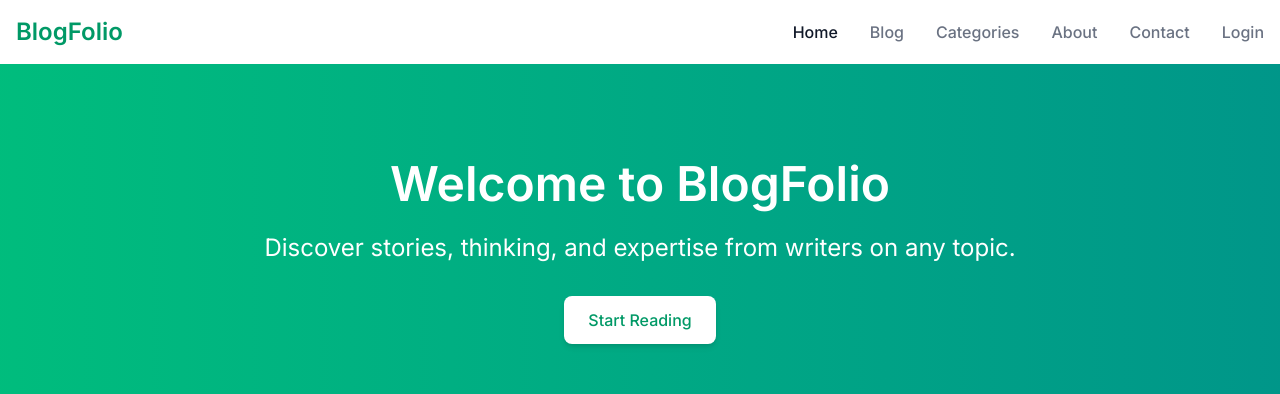
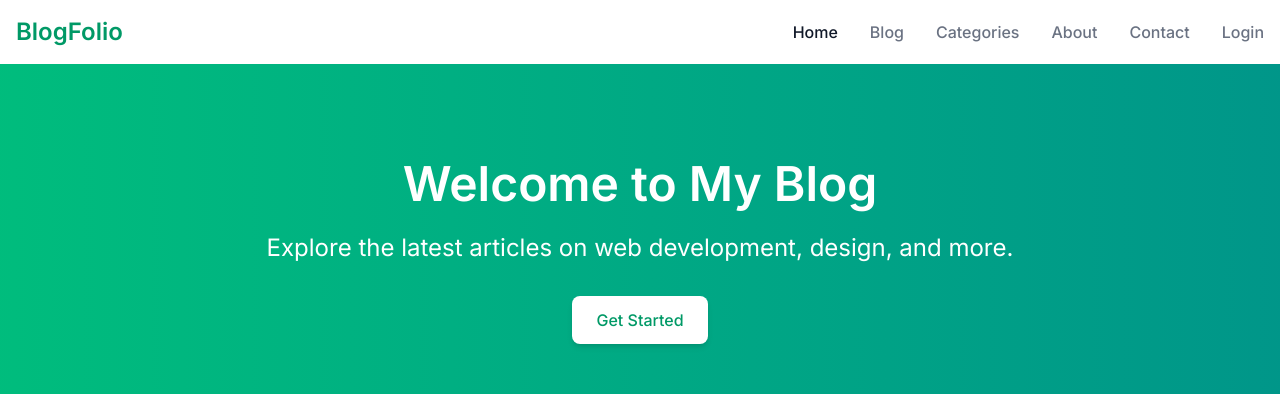
Before and after one commit to TinzarTun/react-app, a React (Vite) app: page / in a window 1280 px wide. Shown: the top 394 px of the page. Built offline with nearby package versions, Linux system fonts and the light colour scheme.

Commit message:
HeroSection updated

```diff
--- a/src/App.tsx
+++ b/src/App.tsx
@@ -5,12 +5,19 @@ import RecentPosts from "./components/RecentPosts";
 import Newsletter from "./components/Newsletter";
 import Categories from "./components/Categories";
 import Footer from "./components/Footer";
+import type { Post } from "./types/type";
 
-export default function App ()  {
+export default function App() {
+  const posts: Post =
+  {
+    title: "Welcome to My Blog",
+    description: "Explore the latest articles on web development, design, and more.",
+    label: "Get Started",
+  }
   return (
     <div className="bg-gray-50 text-gray-800">
       <Header />
-      <HeroSection />
+      <HeroSection title={posts.title} description={posts.description} label={posts.label!} />
       <FeaturedPost />
       <RecentPosts />
       <Newsletter />
--- a/src/components/HeroSection.tsx
+++ b/src/components/HeroSection.tsx
@@ -1,19 +1,21 @@
-export default function HeroSection() {
+export default function HeroSection(
+  { title, description, label }: { title: string, description: string, label: string }
+) {
   return (
     <section className="bg-gradient-to-r from-emerald-500 to-teal-600 text-white py-16 md:py-24">
       <div className="container mx-auto px-4">
         <div className="max-w-3xl mx-auto text-center">
           <h1 className="text-4xl md:text-5xl font-bold mb-6">
-            Welcome to BlogFolio
+            {title}
           </h1>
           <p className="text-xl md:text-2xl mb-8">
-            Discover stories, thinking, and expertise from writers on any topic.
+            {description}
           </p>
           <a
             href="#"
             className="inline-block bg-white text-emerald-600 font-medium px-6 py-3 rounded-lg shadow-md hover:bg-gray-100 transition"
           >
-            Start Reading
+            {label}
           </a>
         </div>
       </div>
--- /dev/null
+++ b/src/types/type.ts
@@ -0,0 +1,15 @@
+export interface Post {
+  id?: number;
+  title: string;
+  description: string;
+  label?: string | undefined;
+  imageUrl?: string;
+  category?: string;
+  createdAt?: string;
+  author?:{
+    name: string;
+    avatar: string;
+    date: string;
+    readTime: string;
+  }
+}
```
